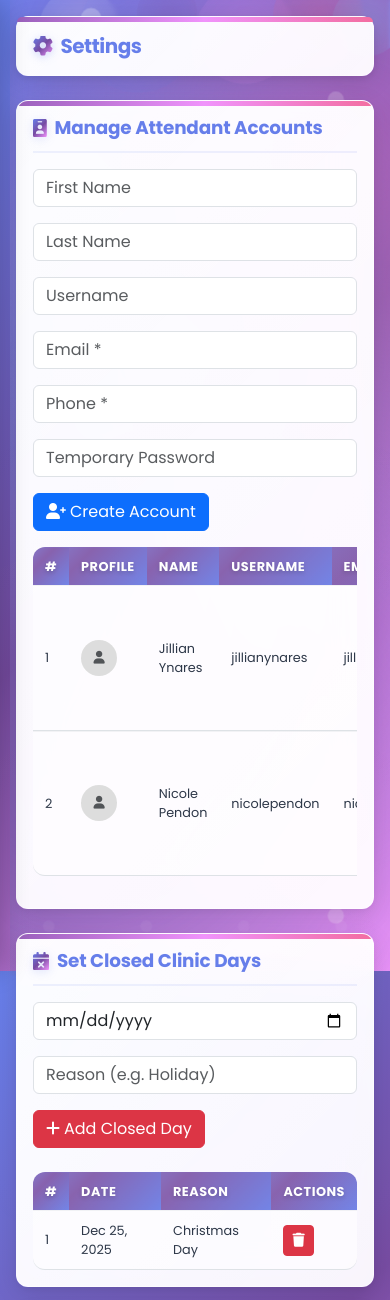
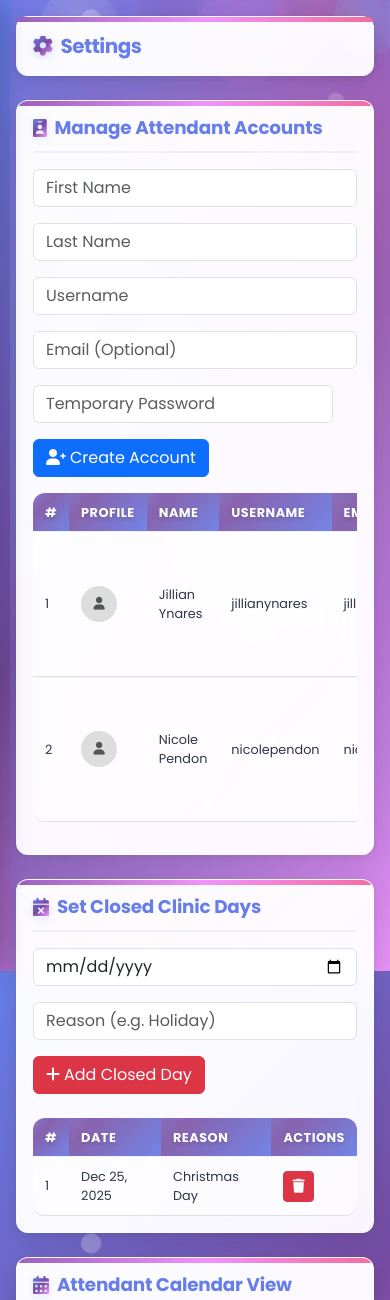
Before and after one commit to kseyer/Capstone-System-Final, a Django app: page /appointments/admin/settings/ in a window 390 px wide; the page is wider, and only the part inside the window is pictured. Shown: the top 1300 px of that part. Run offline with Django 5.2, Linux system fonts and the light colour scheme; a user stored in the database is signed in; data comes from the database, SQL or seed files in the repository.

Commit message:
Fix multiple admin and attendant issues
- Admin Dashboard: Recent Appointments now show newest bookings first (by created_at)
- Admin Settings - Attendant Creation:
  * First name, last name: Only letters and spaces (no numbers/symbols)
  * Username: Only letters (no numbers/symbols)
  * Email: Made optional
  * Phone field: Removed
- Admin Settings - Closed Days: Reason field only accepts letters and spaces (no numbers/symbols)
- Admin Patients: Fixed permanent deletion - patients are truly deleted and won't reappear
- Attendant Appointments: Treatment Done button shows alert notification when clicked before appointment date
- Admin Appointments: Confirm and Reject buttons are working (already functional)

```diff
--- a/appointments/admin_views.py
+++ b/appointments/admin_views.py
@@ -21,10 +21,10 @@ def admin_dashboard(request):
     # Get today's date
     today = timezone.now().date()
 
-    # Get all appointments (services and packages)
+    # Get all appointments (services and packages) - NEWEST FIRST by created_at
     all_appointments = Appointment.objects.filter(
         Q(service__isnull=False) | Q(package__isnull=False)
-    ).order_by('-appointment_date', '-appointment_time')[:10]
+    ).order_by('-created_at', '-appointment_date', '-appointment_time')[:10]
 
     # Get pre-orders (product appointments)
     pre_orders = Appointment.objects.filter(
@@ -492,9 +492,15 @@ def admin_maintenance(request):
 def admin_patients(request):
     """Admin patients management page"""
     from accounts.models import User
-
-    # Get all patients (non-admin users)
-    patients = User.objects.filter(user_type='patient').order_by('-id')
+    from django.db.models import Q
+
+    # Get all ACTIVE patients (non-deleted, non-archived) - order by ID descending (newest first)
+    patients = User.objects.filter(
+        user_type='patient',
+        is_active=True
+    ).exclude(
+        Q(archived=True) | Q(is_deleted=True)
+    ).order_by('-id')
 
     # Get total patient count
     total_patients = patients.count()
@@ -657,42 +663,50 @@ def admin_create_attendant_user(request):
         first_name = request.POST.get('first_name', '').strip()
         last_name = request.POST.get('last_name', '').strip()
         email = request.POST.get('email', '').strip()
-        phone = request.POST.get('phone', '').strip()
-
-        if not all([username, password, first_name, last_name, email, phone]):
-            messages.error(request, 'Username, password, first name, last name, email, and phone number are required.')
+
+        # Validate required fields (phone is removed)
+        if not all([username, password, first_name, last_name]):
+            messages.error(request, 'Username, password, first name, and last name are required.')
             return redirect('appointments:admin_settings')
 
-        # Validate email format
-        from django.core.validators import validate_email
-        from django.core.exceptions import ValidationError
-        try:
-            validate_email(email)
-        except ValidationError:
-            messages.error(request, 'Please enter a valid email address.')
+        # Validate first name - letters and spaces only
+        if not all(c.isalpha() or c.isspace() for c in first_name):
+            messages.error(request, 'First name can only contain letters and spaces.')
             return redirect('appointments:admin_settings')
 
-        # Validate phone number format
-        import re
-        phone_digits = re.sub(r'\D', '', phone)
-        if len(phone_digits) != 11 or not phone_digits.startswith('09'):
-            messages.error(request, 'Please enter a valid 11-digit Philippine phone number starting with 09 (e.g., 09123456789).')
+        # Validate last name - letters and spaces only
+        if not all(c.isalpha() or c.isspace() for c in last_name):
+            messages.error(request, 'Last name can only contain letters and spaces.')
             return redirect('appointments:admin_settings')
+
+        # Validate username - letters only (no numbers/symbols)
+        if not username.isalpha():
+            messages.error(request, 'Username can only contain letters (no numbers or symbols).')
+            return redirect('appointments:admin_settings')
+
+        # Validate email format if provided (email is optional)
+        if email:
+            from django.core.validators import validate_email
+            from django.core.exceptions import ValidationError
+            try:
+                validate_email(email)
+            except ValidationError:
+                messages.error(request, 'Please enter a valid email address.')
+                return redirect('appointments:admin_settings')
 
         if User.objects.filter(username=username).exists():
             messages.error(request, 'That username is already taken. Please choose another one.')
             return redirect('appointments:admin_settings')
 
-        if User.objects.filter(email=email).exists():
+        if email and User.objects.filter(email=email).exists():
             messages.error(request, 'That email is already registered. Please use a different email address.')
             return redirect('appointments:admin_settings')
 
         user = User.objects.create(
             username=username,
-            email=email,
+            email=email if email else '',
             first_name=first_name,
             last_name=last_name,
-            phone=phone_digits,
             user_type='attendant',
             is_active=True
         )
@@ -906,8 +920,9 @@ def admin_edit_patient(request, patient_id):
 @login_required
 @user_passes_test(is_admin)
 def admin_delete_patient(request, patient_id):
-    """Delete patient and all related information"""
+    """Delete patient and all related information - PERMANENT DELETION"""
     from accounts.models import User
+    from django.db import transaction
 
     # Only allow POST requests for deletion (security measure)
     if request.method != 'POST':
@@ -918,9 +933,31 @@ def admin_delete_patient(request, patient_id):
     patient_name = patient.full_name
 
     try:
-        # Delete patient (this will cascade delete all related appointments, feedback, notifications, etc.)
-        patient.delete()
-        messages.success(request, f'Patient "{patient_name}" and all related information have been deleted successfully.')
+        # Use transaction to ensure complete deletion
+        with transaction.atomic():
+            # First, delete all related data explicitly
+            # Delete appointments
+            Appointment.objects.filter(patient=patient).delete()
+
+            # Delete notifications
+            Notification.objects.filter(patient=patient).delete()
+
+            # Delete feedback
+            from appointments.models import Feedback
+            Feedback.objects.filter(patient=patient).delete()
+
+            # Delete cancellation requests
+            from appointments.models import CancellationRequest
+            CancellationRequest.objects.filter(patient=patient).delete()
+
+            # Delete reschedule requests
+            from appointments.models import RescheduleRequest
+            RescheduleRequest.objects.filter(patient=patient).delete()
+
+            # Finally, HARD DELETE the patient user account
+            patient.delete()
+
+        messages.success(request, f'Patient "{patient_name}" and all related information have been permanently deleted.')
     except Exception as e:
         messages.error(request, f'Error deleting patient: {str(e)}')
 
@@ -934,9 +971,14 @@ def admin_add_closed_day(request):
         from .models import ClosedDay
 
         date = request.POST.get('start_date')
-        reason = request.POST.get('reason')
+        reason = request.POST.get('reason', '').strip()
 
         if date and reason:
+            # Validate reason - letters and spaces only (no numbers/symbols)
+            if not all(c.isalpha() or c.isspace() for c in reason):
+                messages.error(request, 'Reason can only contain letters and spaces (no numbers or symbols).')
+                return redirect('appointments:admin_settings')
+
             try:
                 ClosedDay.objects.create(date=date, reason=reason)
                 messages.success(request, f'Closed day {date} added successfully.')
--- a/templates/appointments/admin_settings.html
+++ b/templates/appointments/admin_settings.html
@@ -22,23 +22,26 @@
 
     <form method="post" action="{% url 'appointments:admin_create_attendant_user' %}" class="row g-3 mb-3">
         {% csrf_token %}
-        <div class="col-md-2">
-            <input type="text" name="first_name" class="form-control" placeholder="First Name" required id="attendant_first_name" style="text-transform: capitalize;">
+        <div class="col-md-3">
+            <input type="text" name="first_name" class="form-control" placeholder="First Name" required id="attendant_first_name"
+                   pattern="[A-Za-z\s]+" title="Only letters and spaces allowed"
+                   oninput="this.value = this.value.replace(/[^A-Za-z\s]/g, '')" style="text-transform: capitalize;">
         </div>
-        <div class="col-md-2">
-            <input type="text" name="last_name" class="form-control" placeholder="Last Name" required id="attendant_last_name" style="text-transform: capitalize;">
+        <div class="col-md-3">
+            <input type="text" name="last_name" class="form-control" placeholder="Last Name" required id="attendant_last_name"
+                   pattern="[A-Za-z\s]+" title="Only letters and spaces allowed"
+                   oninput="this.value = this.value.replace(/[^A-Za-z\s]/g, '')" style="text-transform: capitalize;">
         </div>
-        <div class="col-md-2">
-            <input type="text" name="username" class="form-control" placeholder="Username" required id="attendant_username" style="text-transform: capitalize;">
+        <div class="col-md-3">
+            <input type="text" name="username" class="form-control" placeholder="Username" required id="attendant_username"
+                   pattern="[A-Za-z]+" title="Only letters allowed (no numbers/symbols)"
+                   oninput="this.value = this.value.replace(/[^A-Za-z]/g, '')" style="text-transform: capitalize;">
         </div>
-        <div class="col-md-2">
-            <input type="email" name="email" class="form-control" placeholder="Email *" required>
+        <div class="col-md-3">
+            <input type="email" name="email" class="form-control" placeholder="Email (Optional)">
         </div>
-        <div class="col-md-2">
-            <input type="text" name="phone" class="form-control" placeholder="Phone *" required maxlength="11" pattern="09[0-9]{9}" title="11-digit Philippine phone number starting with 09">
-        </div>
-        <div class="col-md-2">
-            <input type="text" name="password" class="form-control" placeholder="Temporary Password" required>
+        <div class="col-12">
+            <input type="text" name="password" class="form-control" placeholder="Temporary Password" required style="max-width: 300px;">
         </div>
         <div class="col-12">
             <button type="submit" class="btn btn-primary">
@@ -124,7 +127,9 @@
             <input type="date" name="start_date" class="form-control" required>
         </div>
         <div class="col-md-4">
-            <input type="text" name="reason" class="form-control" placeholder="Reason (e.g. Holiday)" required>
+            <input type="text" name="reason" class="form-control" placeholder="Reason (e.g. Holiday)" required id="closed_day_reason"
+                   pattern="[A-Za-z\s]+" title="Only letters and spaces allowed"
+                   oninput="this.value = this.value.replace(/[^A-Za-z\s]/g, '')">
         </div>
         <div class="col-md-4">
             <button type="submit" class="btn btn-danger">
```
Also changed, not shown: templates/attendant/appointment_detail.html (+9 -2 lines).
